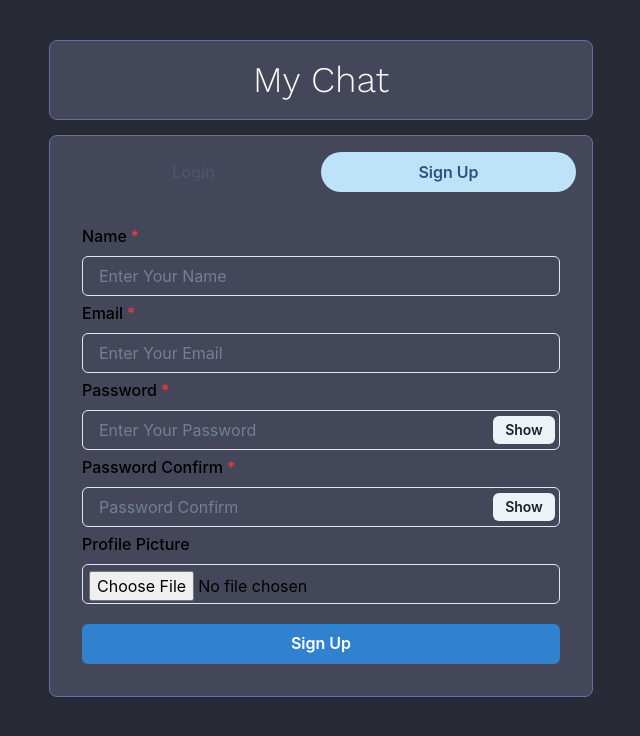
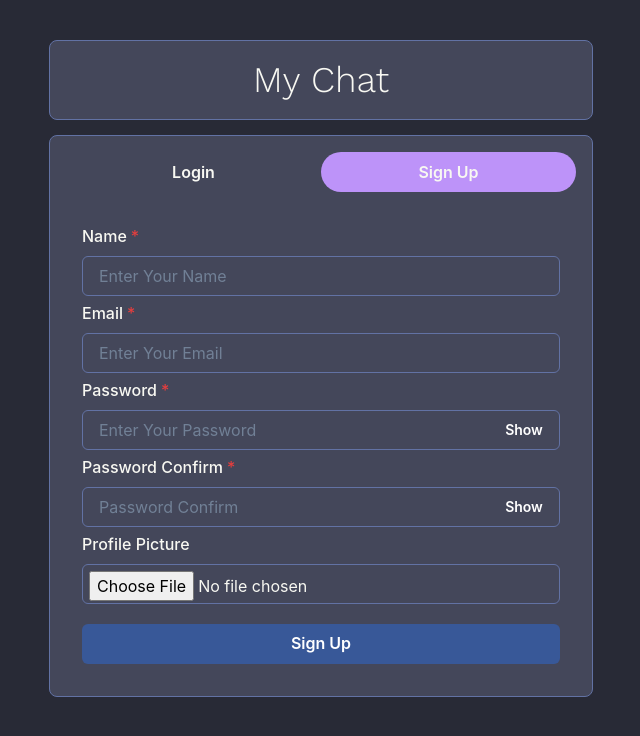
Before and after one commit to FullmetalBober/ChatApp, a React (Create React App) app in the folder frontend/: page / in a window 1280 px wide. Both pictures are taken after a click on the tab "Sign Up". Shown: the top 736 px of the page, without its empty margins (319-959 px from the left). Built offline with nearby package versions, Linux system fonts and the light colour scheme.

Commit message:
change theme colors | deployment v1

```diff
--- a/frontend/src/Pages/Homepage.tsx
+++ b/frontend/src/Pages/Homepage.tsx
@@ -57,8 +57,8 @@ const Homepage = () => {
       >
         <Tabs variant="soft-rounded">
           <TabList mb="1em">
-            <Tab width="50%">Login</Tab>
-            <Tab width="50%">Sign Up</Tab>
+            <Tab width="50%" _selected={{bg: '#bd93f9'}} color='#f8f8f2'>Login</Tab>
+            <Tab width="50%" _selected={{bg: '#bd93f9'}} color='#f8f8f2'>Sign Up</Tab>
           </TabList>
           <TabPanels>
             <TabPanel>
--- a/frontend/src/components/Authentication/Login.tsx
+++ b/frontend/src/components/Authentication/Login.tsx
@@ -80,7 +80,10 @@ const Login = () => {
       <FormControl id="email_login" isRequired>
         <FormLabel>Email</FormLabel>
         <Input
+          type="email"
           placeholder="Enter Your Email"
+          borderColor="#6272a4"
+          focusBorderColor="#6272a4"
           onChange={e => setEmail(e.target.value)}
         />
       </FormControl>
@@ -91,10 +94,18 @@ const Login = () => {
           <Input
             type={show ? 'text' : 'password'}
             placeholder="Enter Your Password"
+            borderColor="#6272a4"
+            focusBorderColor="#6272a4"
             onChange={e => setPassword(e.target.value)}
           />
           <InputRightElement width="4.5rem">
-            <Button h="1.75rem" size="sm" onClick={handleClick}>
+            <Button
+              h="1.75rem"
+              size="sm"
+              colorScheme="whiteAlpha"
+              bg="transparent"
+              onClick={handleClick}
+            >
               {show ? 'Hide' : 'Show'}
             </Button>
           </InputRightElement>
@@ -102,7 +113,7 @@ const Login = () => {
       </FormControl>
 
       <Button
-        colorScheme="blue"
+        colorScheme="facebook"
         width="100%"
         style={{ marginTop: 15 }}
         onClick={submitHandler}
--- a/frontend/src/components/Authentication/SignUp.tsx
+++ b/frontend/src/components/Authentication/SignUp.tsx
@@ -135,11 +135,13 @@ const SignUp = () => {
   };
 
   return (
-    <VStack spacing="5px" color="black">
+    <VStack spacing="5px">
       <FormControl id="first-name_signUp" isRequired>
         <FormLabel>Name</FormLabel>
         <Input
           placeholder="Enter Your Name"
+          borderColor="#6272a4"
+          focusBorderColor="#6272a4"
           onChange={e => setName(e.target.value)}
         />
       </FormControl>
@@ -147,7 +149,10 @@ const SignUp = () => {
       <FormControl id="email_signUp" isRequired>
         <FormLabel>Email</FormLabel>
         <Input
+          type="email"
           placeholder="Enter Your Email"
+          borderColor="#6272a4"
+          focusBorderColor="#6272a4"
           onChange={e => setEmail(e.target.value)}
         />
       </FormControl>
@@ -158,10 +163,18 @@ const SignUp = () => {
           <Input
             type={show ? 'text' : 'password'}
             placeholder="Enter Your Password"
+            borderColor="#6272a4"
+            focusBorderColor="#6272a4"
             onChange={e => setPassword(e.target.value)}
           />
           <InputRightElement width="4.5rem">
-            <Button h="1.75rem" size="sm" onClick={handleClick}>
+            <Button
+              h="1.75rem"
+              size="sm"
+              colorScheme="whiteAlpha"
+              bg="transparent"
+              onClick={handleClick}
+            >
               {show ? 'Hide' : 'Show'}
             </Button>
           </InputRightElement>
@@ -174,10 +187,18 @@ const SignUp = () => {
           <Input
             type={show ? 'text' : 'password'}
             placeholder="Password Confirm"
+            borderColor="#6272a4"
+            focusBorderColor="#6272a4"
             onChange={e => setPasswordConfirm(e.target.value)}
           />
           <InputRightElement width="4.5rem">
-            <Button h="1.75rem" size="sm" onClick={handleClick}>
+            <Button
+              h="1.75rem"
+              size="sm"
+              colorScheme="whiteAlpha"
+              bg="transparent"
+              onClick={handleClick}
+            >
               {show ? 'Hide' : 'Show'}
             </Button>
           </InputRightElement>
@@ -186,11 +207,17 @@ const SignUp = () => {
 
       <FormControl id="pic_signUp">
         <FormLabel>Profile Picture</FormLabel>
-        <Input type="file" p={1.5} accept="image/*" onChange={postDetails} />
+        <Input
+          type="file"
+          p={1.5}
+          accept="image/*"
+          onChange={postDetails}
+          borderColor="#6272a4"
+        />
       </FormControl>
 
       <Button
-        colorScheme="blue"
+        colorScheme="facebook"
         width="100%"
         style={{ marginTop: 15 }}
         onClick={submitHandler}
--- a/frontend/src/components/MyChats.tsx
+++ b/frontend/src/components/MyChats.tsx
@@ -61,20 +61,17 @@ const MyChats = ({ fetchAgain }: any) => {
       borderColor="#6272a4"
     >
       <Box
-        pb={3}
         px={3}
         fontSize={{ base: '28px', md: '30px' }}
         fontFamily="Work sans"
-        display="flex"
         w="100%"
-        justifyContent="space-between"
         alignItems="center"
       >
-        My Chats
         <GroupChatModal>
           <Button
             display="flex"
-            fontSize={{ base: '17px', md: '10px', lg: '17px' }}
+            w="100%"
+            fontSize='18px'
             rightIcon={<AddIcon />}
             colorScheme="whiteAlpha"
             bg="transparent"
--- a/frontend/src/components/ScrollableChat.tsx
+++ b/frontend/src/components/ScrollableChat.tsx
@@ -47,7 +47,7 @@ const ScrollableChat = ({ messages }: any) => {
                   index,
                   user?._id
                 ),
-                marginTop: isSameUser(messages, message, index) ? 3 : 10,
+                marginTop: isSameUser(messages, message, index) ? 3 : 5,
               }}
             >
               {message.content}
--- a/frontend/src/components/SingleChat.tsx
+++ b/frontend/src/components/SingleChat.tsx
@@ -166,7 +166,7 @@ const SingleChat = ({ fetchAgain, setFetchAgain }: any) => {
             justifyContent={{ base: 'space-between' }}
             alignItems="center"
             borderBottom="1px"
-            borderColor='#6272a4'
+            borderColor="#6272a4"
           >
             <IconButton
               display={{ base: 'flex', md: 'none' }}
@@ -186,7 +186,10 @@ const SingleChat = ({ fetchAgain, setFetchAgain }: any) => {
               </>
             ) : (
               <>
-                {selectedChat.chatName}
+                <Box display="flex">
+                  {selectedChat.chatName}
+                  {isTyping && <Typing />}
+                </Box>
                 <UpdateGroupChatModal
                   fetchAgain={fetchAgain}
                   setFetchAgain={setFetchAgain}
@@ -224,6 +227,7 @@ const SingleChat = ({ fetchAgain, setFetchAgain }: any) => {
                 borderColor="#6272a4"
                 focusBorderColor="#6272a4"
                 placeholder="Enter a message..."
+                autoComplete="off"
                 onChange={typingHandler}
                 value={newMessage}
               />
--- a/frontend/src/components/miscellaneous/ProfileModal.tsx
+++ b/frontend/src/components/miscellaneous/ProfileModal.tsx
@@ -64,7 +64,7 @@ const ProfileModal = ({ user, children }: any) => {
           </ModalBody>
 
           <ModalFooter>
-            <Button colorScheme="blue" mr={3} onClick={onClose}>
+            <Button colorScheme="facebook" mr={3} onClick={onClose}>
               Close
             </Button>
           </ModalFooter>
--- a/frontend/src/components/miscellaneous/SideDrawer.tsx
+++ b/frontend/src/components/miscellaneous/SideDrawer.tsx
@@ -178,7 +178,7 @@ const SideDrawer = () => {
         </Text>
         <div>
           <Menu>
-            <MenuButton p={1}>
+            <MenuButton p={1} as={Button} colorScheme="whiteAlpha" bg="#535669">
               <NotificationBadge
                 count={notifications.length}
                 effect={Effect.SCALE}
```
Also changed, not shown: 13 other files (tests, documents, lock files or other folders).
